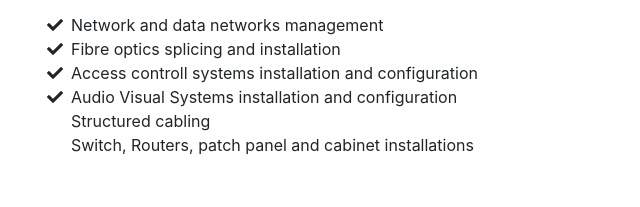
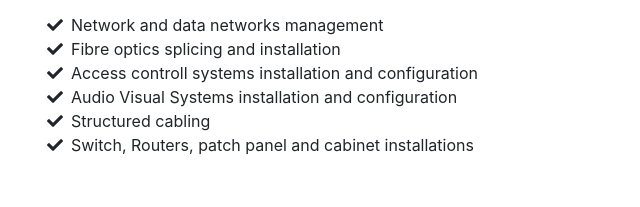
Before and after one commit to kizitoomoit/Kizitoomoit.github.io, a website with bundled scripts: page index.html in a window 1280 px wide. Shown: the part 1403-1610 px from the top of the page, 289-929 px from the left. Built offline with nearby package versions, Linux system fonts and the light colour scheme; a web font is replaced by a local one.

Commit message:
Updated the roles to include the check ticks

```diff
--- a/index.html
+++ b/index.html
@@ -171,9 +171,11 @@
                   Audio Visual Systems installation and configuration
                 </li>
                 <li>
+                  <i class="fa-li fa fa-check"></i>
                   Structured cabling
                 </li>
                 <li>
+                  <i class="fa-li fa fa-check"></i>
                   Switch, Routers, patch panel and cabinet installations
                 </li>
             </ul>
```
